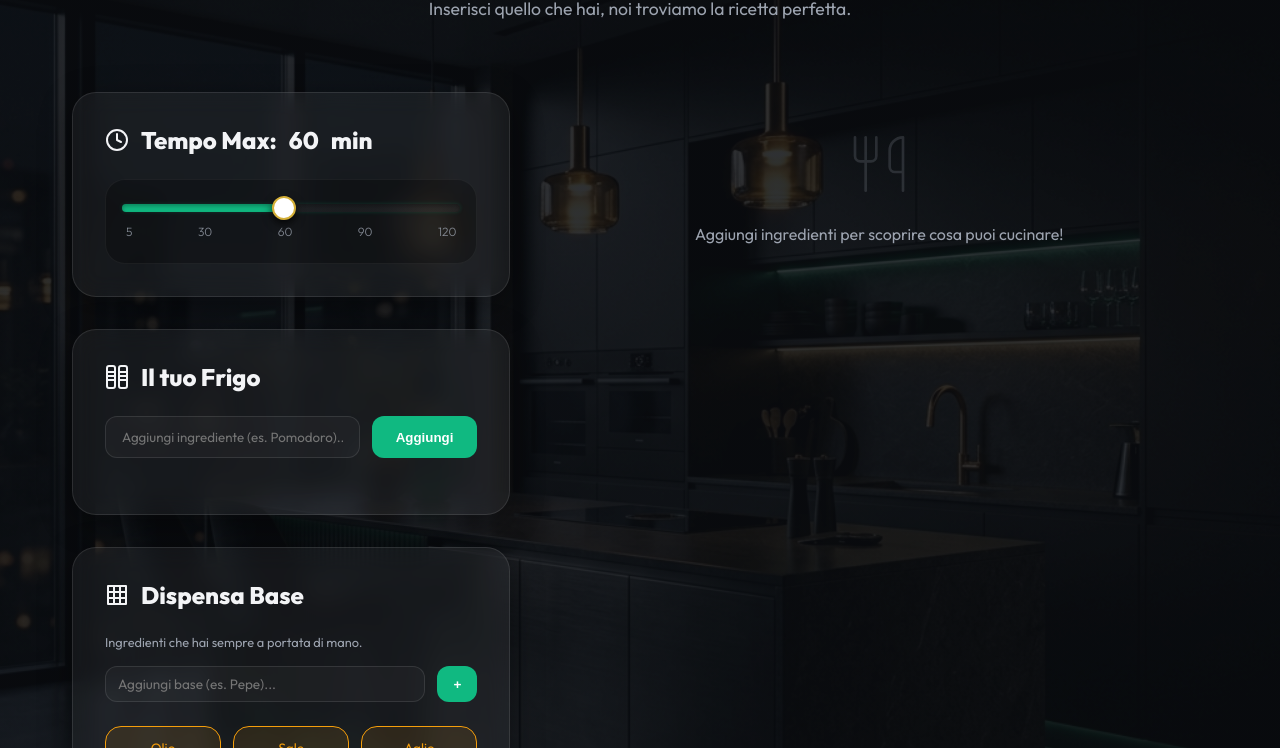
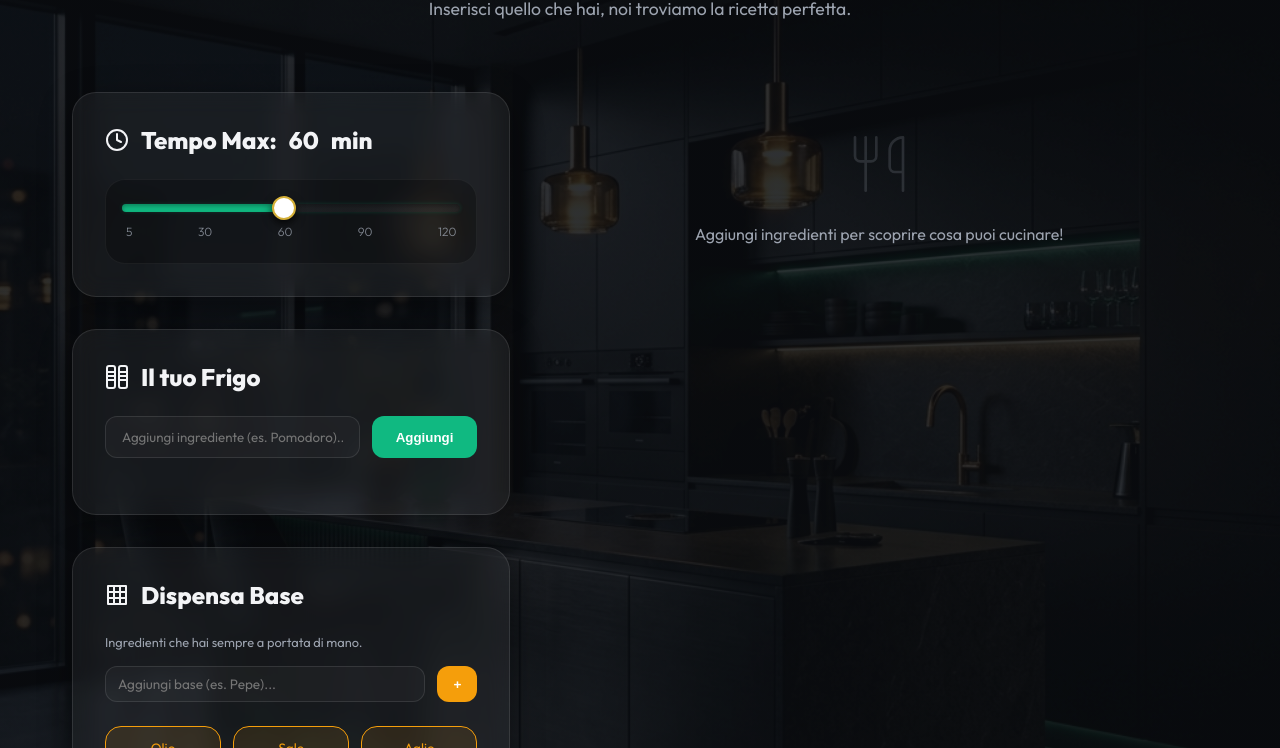
Before and after one commit to simo-hue/Vibe-coding-con-Mia, a website built with Vite: page index.html in a window 1280 px wide. Shown: the part 204-952 px from the top of the page. Built offline with nearby package versions, Linux system fonts and the light colour scheme.

Commit message:
style: use orange accent for pantry addition button to match the section theme

```diff
--- a/index.html
+++ b/index.html
@@ -66,7 +66,7 @@
 
             <form id="pantry-form" class="input-group" style="margin-bottom: 1.5rem;">
               <input type="text" id="pantry-input" placeholder="Aggiungi base (es. Pepe)..." autocomplete="off" style="font-size: 0.85rem; padding: 0.5rem 0.75rem;">
-              <button type="submit" class="primary" style="padding: 0.5rem 1rem; font-size: 0.85rem;">+</button>
+              <button type="submit" class="secondary" style="padding: 0.5rem 1rem; font-size: 0.85rem;">+</button>
             </form>
 
             <div id="pantry-grid" class="pantry-grid">
--- a/src/style.css
+++ b/src/style.css
@@ -176,6 +176,26 @@ button.primary {
 button.primary:hover {
   filter: brightness(1.1);
   transform: scale(1.02);
+}
+
+button.secondary {
+  background: var(--accent-color);
+  color: white;
+  border: none;
+  border-radius: 12px;
+  padding: 0.75rem 1.5rem;
+  font-weight: 600;
+  cursor: pointer;
+  transition: var(--transition);
+  display: flex;
+  align-items: center;
+  gap: 0.5rem;
+}
+
+button.secondary:hover {
+  filter: brightness(1.1);
+  transform: scale(1.02);
+  box-shadow: 0 0 15px rgba(245, 158, 11, 0.3);
 }
 
 .tag-container {
```
